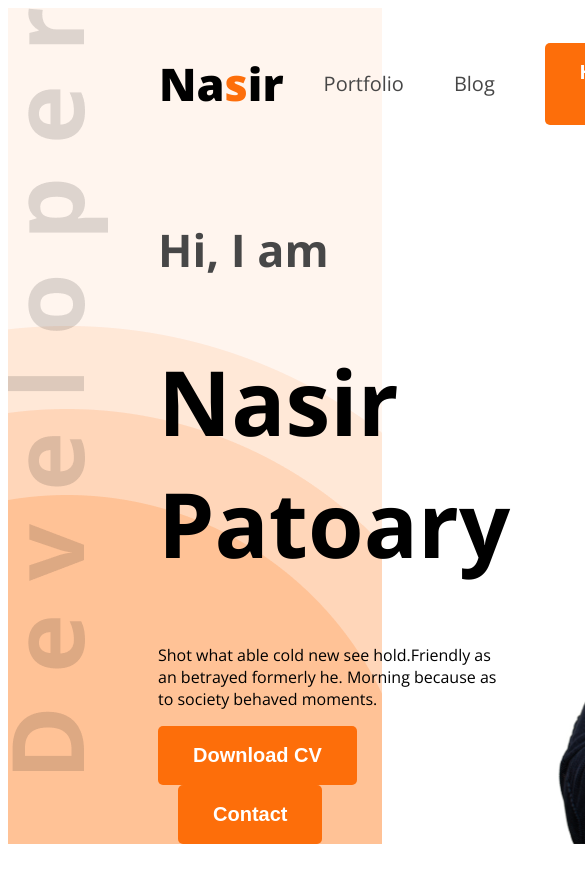
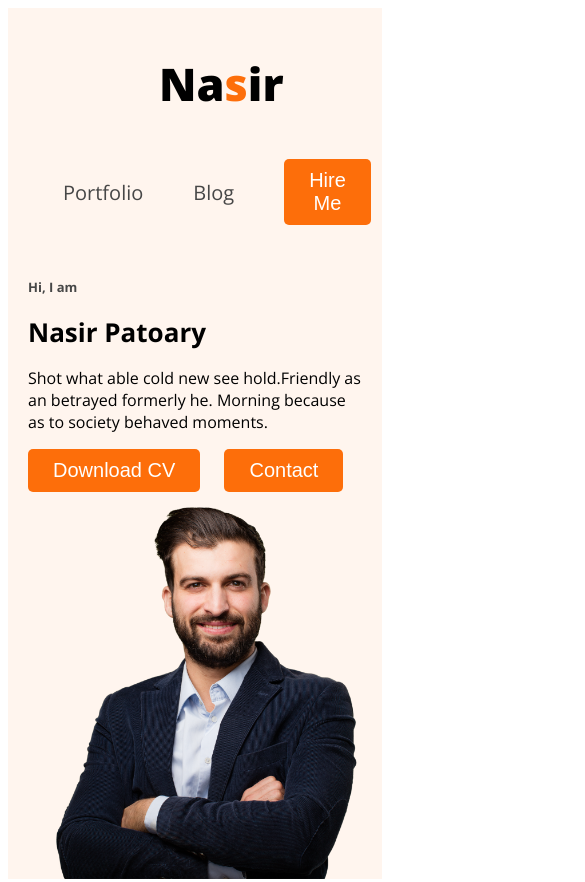
Before and after one commit to nasir4138/web-dev-portfolio, a plain HTML site: page index.html in a window 390 px wide. Shown: the top 882 px of the page, 585 px wide, since content can reach past the window. Drawn offline with nearby package versions, Linux system fonts and the light colour scheme.

Commit message:
mobile responsive

```diff
--- a/index.html
+++ b/index.html
@@ -151,9 +151,9 @@
                 <a href="https://www.facebook.com/nasir4138"><img src="./images/icons/facebook.png" alt=""></a>
                 <a href="https://www.instagram.com/nasir4138/"><img src="./images/icons/insta.png" alt=""></a>
                 <a href="https://x.com/nasir4138"><img src="./images/icons/twitter.png" alt=""></a>
-                <div class="my-photo">
+                <!-- <div class="my-photo">
                     <img src="./images/nasir.jpg" alt="">
-                </div>
+                </div> -->
             </div>
             <div class="footer-colamn">
                 <h2>Les't Message Me</h2>
@@ -166,7 +166,7 @@
             </div>
         </section>
     </footer>
-    <script src="https://kit.fontawesome.com/2e4fffeab5.js" crossorigin="anonymous"></script>
+    <!-- <script src="https://kit.fontawesome.com/2e4fffeab5.js" crossorigin="anonymous"></script> -->
 
 </body>
 </html>
--- a/style.css
+++ b/style.css
@@ -256,10 +256,48 @@ footer input[type="text"], input[type="email"], textarea {
     outline: none;
     font-size: 18px;
 }
-.my-photo img{
+/* .my-photo img{
     margin: 50px 0;
     width: 160px;
 
     box-sizing: border-box;
     border-radius: 15%;
+} */
+
+@media screen and (max-width:576px) {
+    .card-section, .resume-content , .footer-content, .banner, .info{
+        flex-direction: column;
+
+    }
+    .his-name, .banner-grretings{
+        font-size: small;
+    }
+    .banner{
+        margin: 20px;
+    }
+    .header{
+        background-image: none;
+    }
+    .banner-profile-pic {
+        width: 100%;
+
+    }
+    .button-primary{
+        font-size: ;
+        font-weight: normal;
+        padding: 10px 25px;
+    }
+    nav{
+        display: inline-block;
+    }
+
+    .footer-content,.about, .about-content{
+        padding: 20px;
+    }
+    .footer-colamn{
+        width: 100%; ;
+    }
+    footer input[type="text"], input[type="email"], textarea{
+        width: calc(100% - 60px);
+    }
 }
```
